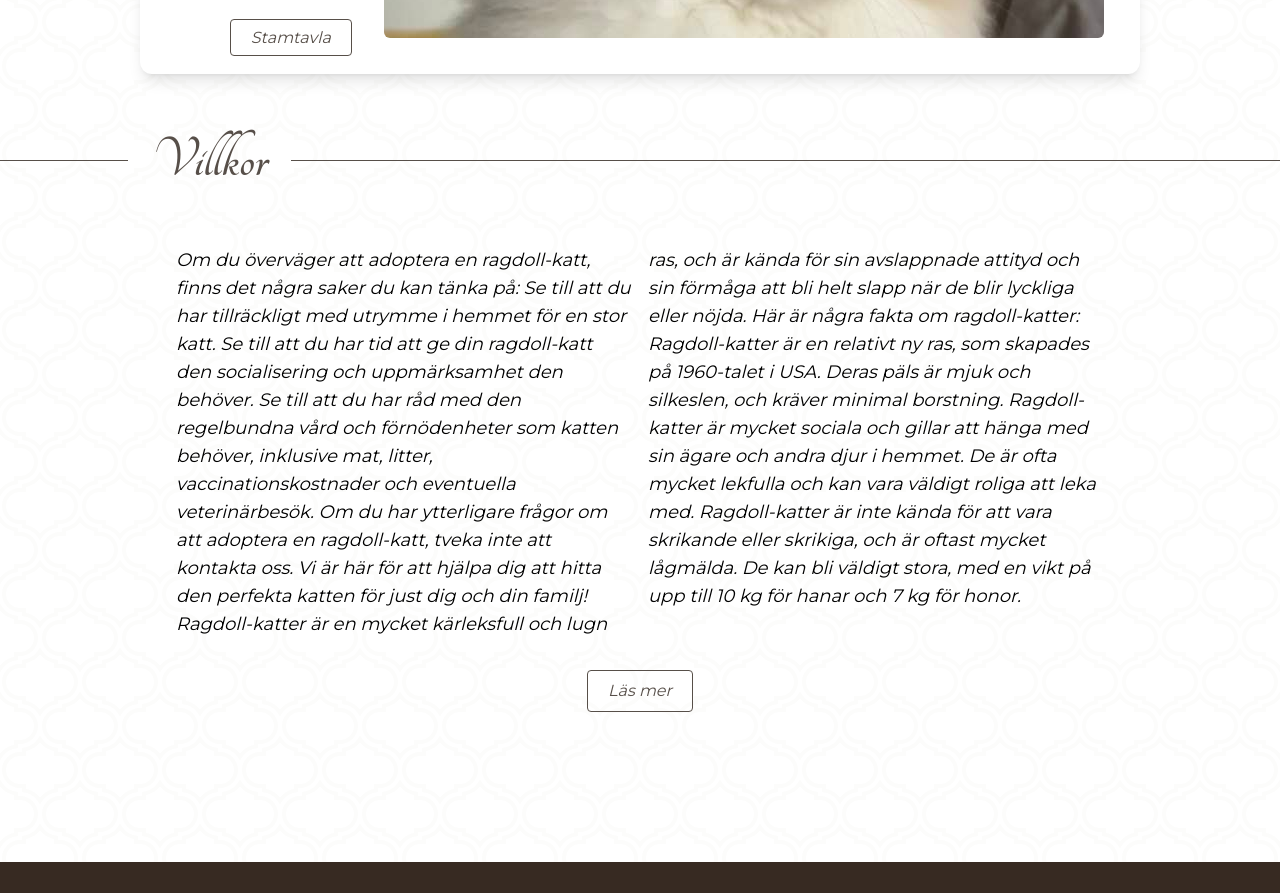
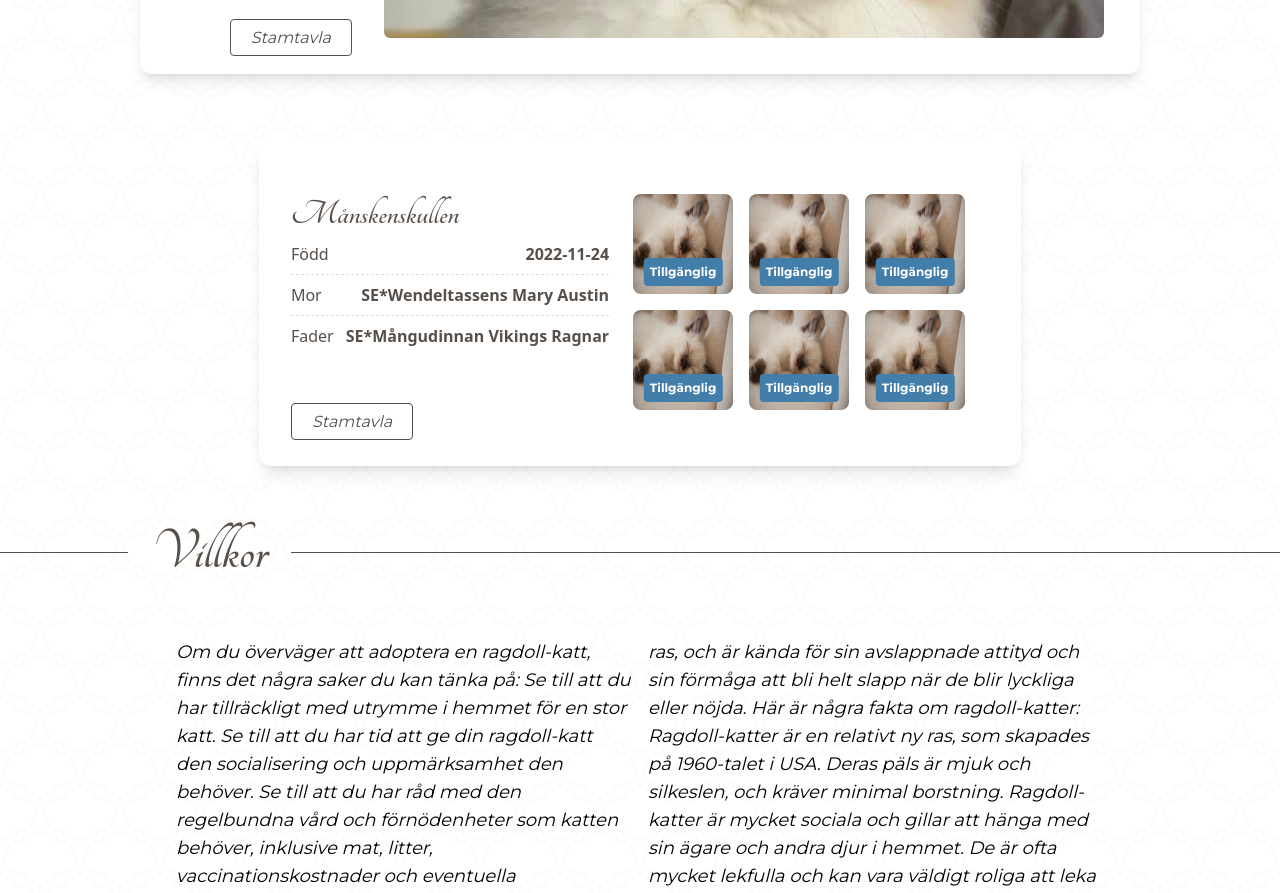
Before and after one commit to spaceflake/wendeltassens, a Next.js app: page /playground in a window 1280 px wide. Shown: the part 3234-4127 px from the top of the page. Built offline with nearby package versions, Linux system fonts and the light colour scheme.

Commit message:
add kittenCard, kittenOverviewCard

```diff
--- a/app/playground/page.tsx
+++ b/app/playground/page.tsx
@@ -9,6 +9,7 @@ import SectionDividerBorder from '../../components/SectionDividerBorder';
 import postImg from '../../public/post-img-1.png';
 import adultCatImg from '../../public/adult-cat-image-1.png';
 import TwoColumnTextSection from '../../components/TwoColumnTextSection';
+import KittenOverview from '../../components/KittenOverview';
 
 type Props = {};
 
@@ -90,6 +91,14 @@ const page = (props: Props) => {
           inverted
         />
       </div>
+      <div className="py-8 flex flex-col items-center space-y-4">
+        <KittenOverview
+          birthDate="2022-11-24"
+          father="SE*Mångudinnan Vikings Ragnar"
+          mother="SE*Wendeltassens Mary Austin"
+          title="Månskenskullen"
+        />
+      </div>
       <SectionDividerBorder title="Villkor" />
       <div>
         <TwoColumnTextSection
--- /dev/null
+++ b/components/KittenCard.tsx
@@ -0,0 +1,25 @@
+import Image, { StaticImageData } from 'next/image';
+
+type Props = {
+  catName: string;
+  catImgUrl: string | StaticImageData;
+  colorCode: string;
+  status: string;
+};
+
+const KittenCard = ({ catName, catImgUrl, colorCode, status }: Props) => {
+  return (
+    <div className="rounded-lg overflow-hidden w-[100px] relative">
+      <Image
+        src={catImgUrl}
+        alt="Kattunge"
+        className="w-[100px] aspect-square col-span-1"
+      />
+      <p className="absolute bottom-2 z-10 text-xs font-Montserrat font-bold col-span-1 bg-AngelBlue p-[6px] text-WhiteBG rounded left-1/2 -translate-x-1/2">
+        {status}
+      </p>
+    </div>
+  );
+};
+
+export default KittenCard;
--- /dev/null
+++ b/components/KittenOverview.tsx
@@ -0,0 +1,83 @@
+import Button from './Button';
+import KittenCard from './KittenCard';
+import KittenImg from '../public/kitten-image-1.jpg';
+
+type Props = {
+  title: string;
+  birthDate: string;
+  mother: string;
+  father: string;
+};
+
+const KittenOverview = ({ title, birthDate, mother, father }: Props) => {
+  const kitten = {
+    catImgUrl: KittenImg,
+    catName: 'Tipsan',
+    colorCode: 'RAG f 03',
+    status: 'Tillgänglig',
+  };
+  return (
+    <div className="rounded-xl bg-WhiteBG p-8 flex max-w[700px] justify-between shadow-lg text-DarkBrown">
+      <div className="flex flex-col pt-6">
+        <h5>{title}</h5>
+        <div className="divide-y divide-dashed divide-[#E1DFDE] grow">
+          <div className="flex justify-between py-2 gap-3">
+            <span className="font-medium">Född</span>
+            <span className="font-bold text-right">{birthDate}</span>
+          </div>
+          <div className="flex justify-between py-2 gap-3">
+            <span className="font-medium">Mor</span>
+            <span className="font-bold text-right">{mother}</span>
+          </div>
+          <div className="flex justify-between py-2 gap-3">
+            <span className="font-medium">Fader</span>
+            <span className="font-bold text-right">{father}</span>
+          </div>
+        </div>
+        <div>
+          <Button text="Stamtavla" goTo="https://google.com" />
+        </div>
+      </div>
+      <div className="p-6 grid grid-cols-3 gap-4 place-items-center">
+        <KittenCard
+          catImgUrl={kitten.catImgUrl}
+          catName={kitten.catName}
+          colorCode={kitten.colorCode}
+          status={kitten.status}
+        />
+        <KittenCard
+          catImgUrl={kitten.catImgUrl}
+          catName={kitten.catName}
+          colorCode={kitten.colorCode}
+          status={kitten.status}
+        />
+        <KittenCard
+          catImgUrl={kitten.catImgUrl}
+          catName={kitten.catName}
+          colorCode={kitten.colorCode}
+          status={kitten.status}
+        />
+        <KittenCard
+          catImgUrl={kitten.catImgUrl}
+          catName={kitten.catName}
+          colorCode={kitten.colorCode}
+          status={kitten.status}
+        />
+        <KittenCard
+          catImgUrl={kitten.catImgUrl}
+          catName={kitten.catName}
+          colorCode={kitten.colorCode}
+          status={kitten.status}
+        />
+        <KittenCard
+          catImgUrl={kitten.catImgUrl}
+          catName={kitten.catName}
+          colorCode={kitten.colorCode}
+          status={kitten.status}
+        />
+      </div>
+    </div>
+  );
+};
+
+export default KittenOverview;
--- a/styles/globals.css
+++ b/styles/globals.css
@@ -9,6 +9,9 @@
   h4 {
     @apply text-4xl font-Montserrat font-bold italic text-DarkBrown;
   }
+  h5 {
+    @apply text-4xl font-Tangerine font-bold text-DarkBrown;
+  }
 }
 
 .backgroundPattern {
```
Also changed, not shown: public/kitten-image-1.jpg (added).
